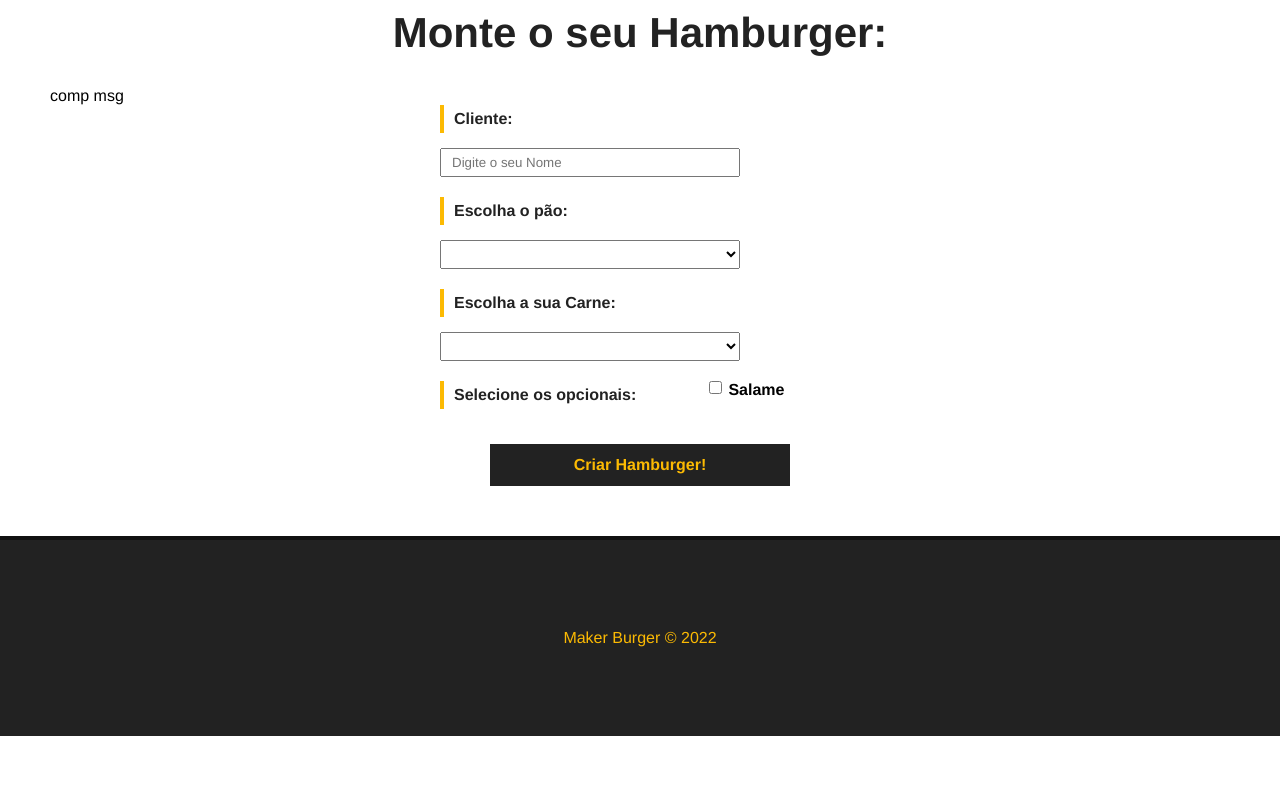
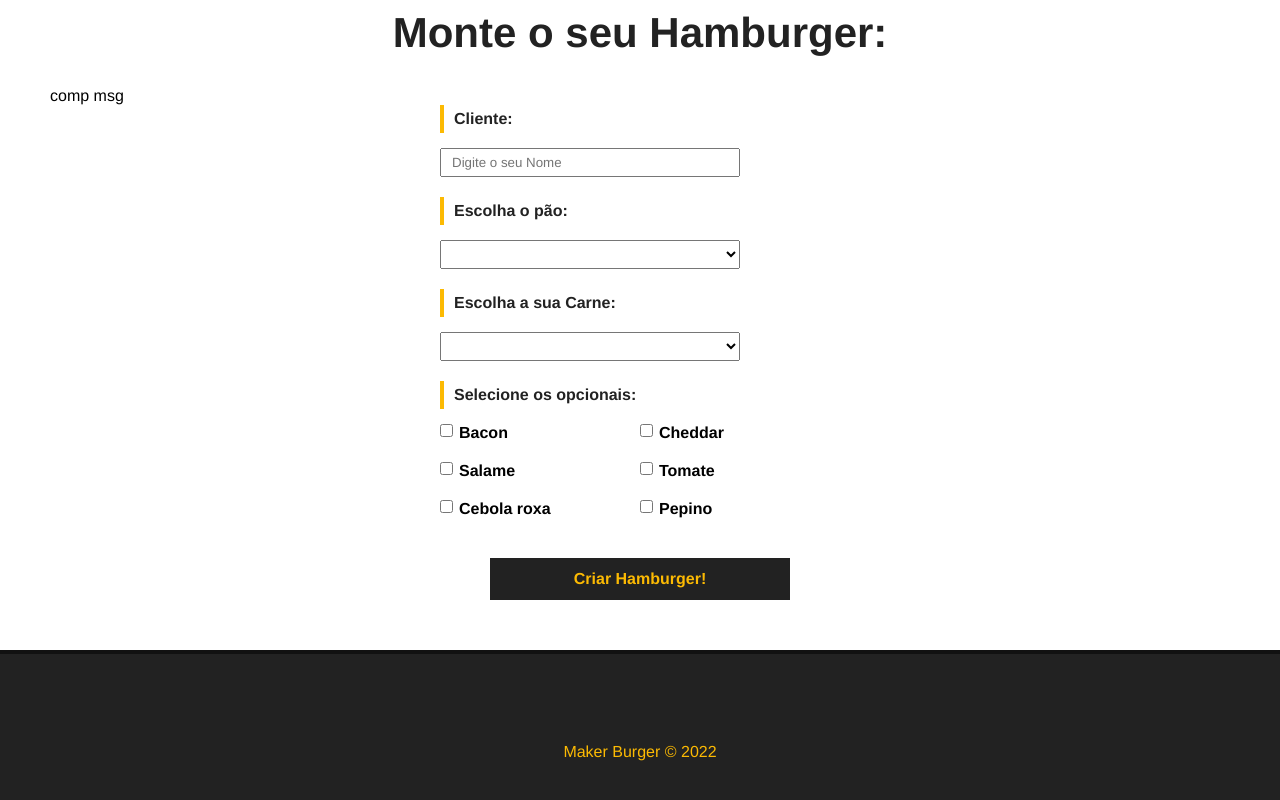
Before and after one commit to Dinos-s/Maker-Buguer_vue, a Vue app: page / in a window 1280 px wide. Shown: the part 619-1419 px from the top of the page. Before the commit the page ends 1355 px from the top, so only its background shows below. Built offline with nearby package versions, Linux system fonts and the light colour scheme; data requests are answered from the project's data file.

Commit message:
interagindo com o bd

```diff
--- a/src/components/Form.vue
+++ b/src/components/Form.vue
@@ -11,21 +11,21 @@
                     <label for="pao">Escolha o pão:</label>
                     <select name="pao" id="pao" v-model="pao">
                         <option value="">Selecione o seu pão:</option>
-                        <option value="integral">Integral</option>
+                        <option v-for="pao in paes" :key="pao.id" :value="pao.tipo">{{pao.tipo}}</option>
                     </select>
                 </div>
                 <div class="input-container">
                     <label for="carne">Escolha a sua Carne:</label>
                     <select id="carne" name="carne" v-model="carne">
                         <option value="">Selecione o tipo de carne:</option>
-                        <option value="frango">Frango</option>
+                        <option v-for="carne in carnes" :key="carne.id" :value="carne.tipo">{{carne.tipo}}</option>
                     </select>
                 </div>
                 <div id="opcionais-container" class="input-container">
                     <label id="opcionais-title" for="opicionais">Selecione os opcionais:</label>
-                    <div class="checkbox-container">
-                        <input type="checkbox" name="opcional" v-model="opcionais" value="salame">
-                        <span>Salame</span>
+                    <div class="checkbox-container" v-for="opcional in opcionaisdata" :key="opcional.id">
+                        <input type="checkbox" name="opcional" v-model="opcionais" :value="opcional.tipo">
+                        <span>{{opcional.tipo}}</span>
                     </div>
                 </div>
                 <div class="input-container">
@@ -63,7 +63,7 @@
 
     #opcionais-container{
         flex-direction: row;
-        flex-direction: wrap;
+        flex-wrap: wrap;
     }
 
     #opcionais-title{
@@ -105,10 +105,37 @@
 </style>
 
 <script>
+
     export default{
         name: "Form",
         data(){
+            return{
+                //Dados a serem recebidos do server
+                paes: null,
+                carnes: null,
+                opcionaisdata: null,
 
+                //Dados a serem enviados para o server
+                nome: null,
+                pao: null,
+                carne: null,
+                opcionais: [],
+                status: "Solicitado",
+                msg: null
+            }
+        },
+        methods: {
+            async getIngredientes(){
+                const req = await fetch("http://localhost:3000/ingredientes")
+                const data = await req.json()
+
+                this.paes = data.paes;
+                this.carnes = data.carnes;
+                this.opcionaisdata = data.opcionais;
+            }
+        },
+        mounted(){
+            this.getIngredientes()
         }
     }
 </script>
```
